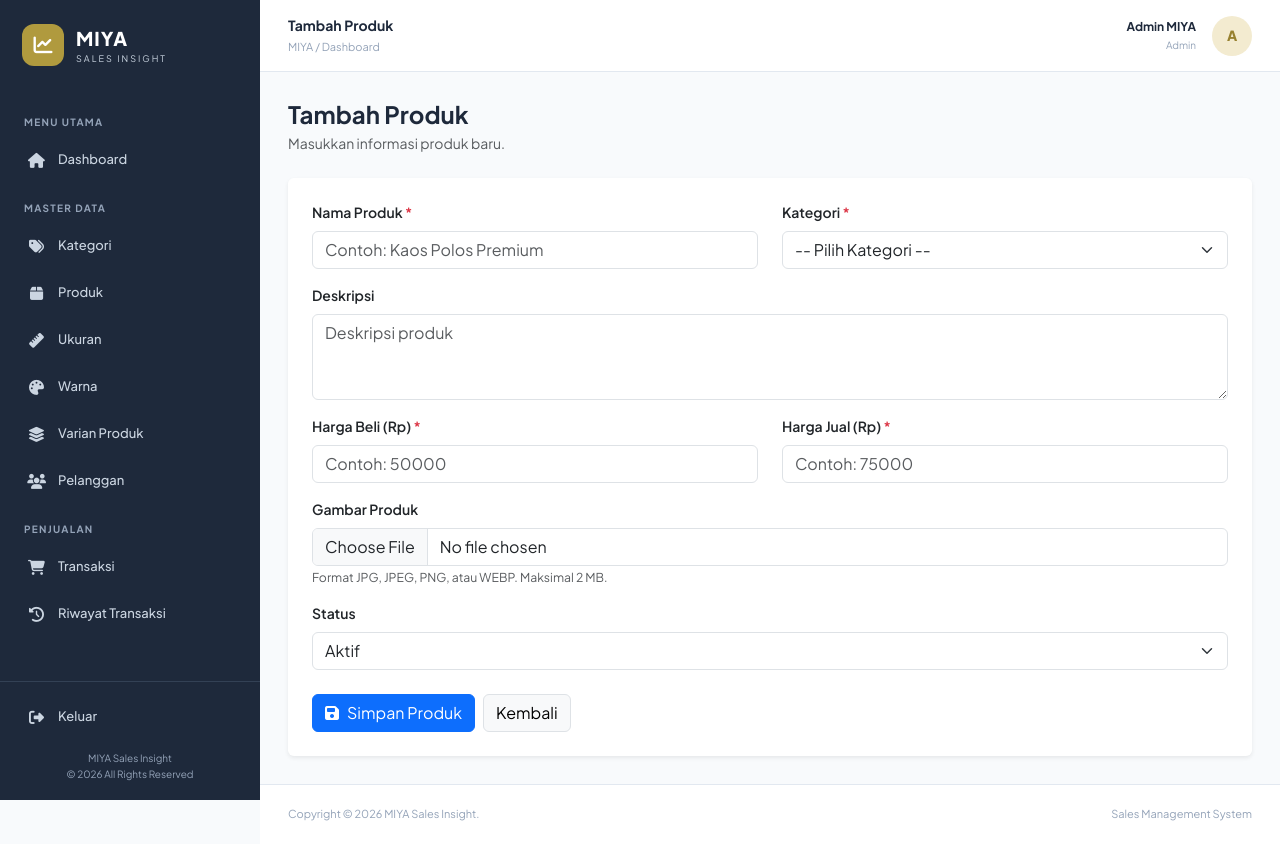
After one commit to saidsudirman/sales-insight, a Laravel app: page /admin/produks/create in a window 1280 px wide. The commit adds this page. Run offline with Laravel 12, Linux system fonts and the light colour scheme; a user stored in the database is signed in; data comes from the database, SQL or seed files in the repository; data that the repository does not hold is empty.

Commit message:
fiks CRUD Produk

```diff
--- /dev/null
+++ b/app/Http/Controllers/Admin/ProdukController.php
@@ -0,0 +1,139 @@
+<?php
+
+namespace App\Http\Controllers\Admin;
+
+use App\Http\Controllers\Controller;
+use App\Models\Kategori;
+use App\Models\Produk;
+use Illuminate\Http\Request;
+use Illuminate\Support\Facades\Storage;
+use Illuminate\Support\Str;
+use Illuminate\Validation\Rule;
+
+class ProdukController extends Controller
+{
+    public function index()
+    {
+        $produks = Produk::with('kategori')
+            ->latest()
+            ->paginate(10);
+
+        return view('admin.produks.index', compact('produks'));
+    }
+
+    public function create()
+    {
+        $kategoris = Kategori::where('status', true)
+            ->orderBy('nama_kategori')
+            ->get();
+
+        return view('admin.produks.create', compact('kategoris'));
+    }
+
+    public function store(Request $request)
+    {
+        $validated = $request->validate([
+            'nama_produk' => ['required', 'string', 'max:255'],
+            'kategori_id' => [
+                'required',
+                Rule::exists('kategoris', 'id')->where('status', true),
+            ],
+            'deskripsi' => ['nullable', 'string'],
+            'harga_beli' => ['required', 'numeric', 'min:0'],
+            'harga_jual' => ['required', 'numeric', 'min:0'],
+            'gambar' => ['required', 'image', 'mimes:jpg,jpeg,png,webp', 'max:2048'],
+            'status' => ['required', 'boolean'],
+        ]);
+
+        do {
+            $kodeProduk = 'PRD-' . strtoupper(Str::random(8));
+        } while (Produk::where('kode_produk', $kodeProduk)->exists());
+
+        $validated['kode_produk'] = $kodeProduk;
+
+        if ($request->hasFile('gambar')) {
+            $validated['gambar'] = $request->file('gambar')
+                ->store('produk', 'public');
+        }
+
+        Produk::create($validated);
+
+        return redirect()
+            ->route('admin.produks.index')
+            ->with('success', 'Produk berhasil ditambahkan.');
+    }
+
+    public function edit(Produk $produk)
+    {
+        $kategoris = Kategori::where('status', true)
+            ->orWhere('id', $produk->kategori_id)
+            ->orderBy('nama_kategori')
+            ->get();
+
+        return view('admin.produks.edit', compact('produk', 'kategoris'));
+    }
+
+    public function update(Request $request, Produk $produk)
+    {
+        $validated = $request->validate([
+            'nama_produk' => ['required', 'string', 'max:255'],
+            'kategori_id' => [
+                'required',
+                Rule::exists('kategoris', 'id'),
+            ],
+            'deskripsi' => ['nullable', 'string'],
+            'harga_beli' => ['required', 'numeric', 'min:0'],
+            'harga_jual' => ['required', 'numeric', 'min:0'],
+            'gambar' => ['nullable', 'image', 'mimes:jpg,jpeg,png,webp', 'max:2048'],
+            'status' => ['required', 'boolean'],
+        ]);
+
+        if ($request->hasFile('gambar')) {
+            if ($produk->gambar) {
+                Storage::disk('public')->delete($produk->gambar);
+            }
+
+            $validated['gambar'] = $request->file('gambar')
+                ->store('produk', 'public');
+        }
+
+        $produk->update($validated);
+
+        return redirect()
+            ->route('admin.produks.index')
+            ->with('success', 'Produk berhasil diperbarui.');
+    }
+
+    public function destroy(Produk $produk)
+    {
+        // Lindungi riwayat varian dan transaksi produk.
+        if ($produk->varianProduks()->exists()) {
+            return back()->with(
+                'error',
+                'Produk tidak dapat dihapus karena sudah memiliki varian produk.'
+            );
+        }
+
+        if ($produk->gambar) {
+            Storage::disk('public')->delete($produk->gambar);
+        }
+
+        $produk->delete();
+
+        return redirect()
+            ->route('admin.produks.index')
+            ->with('success', 'Produk berhasil dihapus.');
+    }
+
+    public function toggleStatus(Produk $produk)
+    {
+        $produk->update([
+            'status' => !$produk->status,
+        ]);
+
+        return back()->with(
+            'success',
+            'Status produk berhasil diperbarui.'
+        );
+    }
+}
--- /dev/null
+++ b/resources/views/admin/produks/create.blade.php
@@ -0,0 +1,157 @@
+
+@extends('layouts.admin')
+
+@section('title', 'Tambah Produk')
+@section('page-title', 'Tambah Produk')
+
+@section('content')
+<div class="container-fluid px-0">
+
+    <div class="mb-4">
+        <h4 class="fw-bold mb-1">Tambah Produk</h4>
+        <p class="text-muted mb-0">Masukkan informasi produk baru.</p>
+    </div>
+
+    <div class="card border-0 shadow-sm">
+        <div class="card-body p-4">
+
+            <form action="{{ route('admin.produks.store') }}"
+                  method="POST"
+                  enctype="multipart/form-data">
+                @csrf
+
+                <div class="row">
+                    <div class="col-md-6 mb-3">
+                        <label class="form-label fw-semibold">Nama Produk <span class="text-danger">*</span></label>
+                        <input type="text"
+                               name="nama_produk"
+                               class="form-control @error('nama_produk') is-invalid @enderror"
+                               value="{{ old('nama_produk') }}"
+                               placeholder="Contoh: Kaos Polos Premium"
+                               required>
+                        @error('nama_produk')
+                            <div class="invalid-feedback">{{ $message }}</div>
+                        @enderror
+                    </div>
+
+                    <div class="col-md-6 mb-3">
+                        <label class="form-label fw-semibold">Kategori <span class="text-danger">*</span></label>
+                        <select name="kategori_id"
+                                class="form-select @error('kategori_id') is-invalid @enderror"
+                                required>
+                            <option value="">-- Pilih Kategori --</option>
+                            @foreach($kategoris as $kategori)
+                                <option value="{{ $kategori->id }}"
+                                    {{ old('kategori_id') == $kategori->id ? 'selected' : '' }}>
+                                    {{ $kategori->nama_kategori }}
+                                </option>
+                            @endforeach
+                        </select>
+                        @error('kategori_id')
+                            <div class="invalid-feedback">{{ $message }}</div>
+                        @enderror
+                    </div>
+                </div>
+
+                <div class="mb-3">
+                    <label class="form-label fw-semibold">Deskripsi</label>
+                    <textarea name="deskripsi"
+                              class="form-control"
+                              rows="3"
+                              placeholder="Deskripsi produk">{{ old('deskripsi') }}</textarea>
+                </div>
+
+                <div class="row">
+                    <div class="col-md-6 mb-3">
+                        <label class="form-label fw-semibold">Harga Beli (Rp) <span class="text-danger">*</span></label>
+                        <input type="number"
+                               name="harga_beli"
+                               class="form-control @error('harga_beli') is-invalid @enderror"
+                               value="{{ old('harga_beli') }}"
+                               min="0"
+                               step="0.01"
+                               placeholder="Contoh: 50000"
+                               required>
+                        @error('harga_beli')
+                            <div class="invalid-feedback">{{ $message }}</div>
+                        @enderror
+                    </div>
+
+                    <div class="col-md-6 mb-3">
+                        <label class="form-label fw-semibold">Harga Jual (Rp) <span class="text-danger">*</span></label>
+                        <input type="number"
+                               name="harga_jual"
+                               class="form-control @error('harga_jual') is-invalid @enderror"
+                               value="{{ old('harga_jual') }}"
+                               min="0"
+                               step="0.01"
+                               placeholder="Contoh: 75000"
+                               required>
+                        @error('harga_jual')
+                            <div class="invalid-feedback">{{ $message }}</div>
+                        @enderror
+                    </div>
+                </div>
+
+                <div class="mb-3">
+                    <label class="form-label fw-semibold">Gambar Produk</label>
+                    <input type="file"
+                           name="gambar"
+                           id="gambar"
+                           class="form-control @error('gambar') is-invalid @enderror"
+                           accept=".jpg,.jpeg,.png,.webp">
+                    <small class="text-muted">Format JPG, JPEG, PNG, atau WEBP. Maksimal 2 MB.</small>
+                    @error('gambar')
+                        <div class="invalid-feedback">{{ $message }}</div>
+                    @enderror
+
+                    <div class="mt-3">
+                        <img id="preview-gambar"
+                             src="#"
+                             alt="Preview gambar"
+                             class="rounded border d-none"
+                             style="width:150px;height:150px;object-fit:cover;">
+                    </div>
+                </div>
+
+                <div class="mb-4">
+                    <label class="form-label fw-semibold">Status</label>
+                    <select name="status" class="form-select" required>
+                        <option value="1" {{ old('status', '1') == '1' ? 'selected' : '' }}>Aktif</option>
+                        <option value="0" {{ old('status') == '0' ? 'selected' : '' }}>Nonaktif</option>
+                    </select>
+                </div>
+
+                <div class="d-flex gap-2">
+                    <button type="submit" class="btn btn-primary">
+                        <i class="fas fa-save me-2"></i>Simpan Produk
+                    </button>
+
+                    <a href="{{ route('admin.produks.index') }}"
+                       class="btn btn-light border">
+                        Kembali
+                    </a>
+                </div>
+
+            </form>
+        </div>
+    </div>
+</div>
+@endsection
+
+@push('scripts')
+<script>
+    document.getElementById('gambar').addEventListener('change', function(event) {
+        const preview = document.getElementById('preview-gambar');
+        const file = event.target.files[0];
+
+        if (file) {
+            preview.src = URL.createObjectURL(file);
+            preview.classList.remove('d-none');
+        } else {
+            preview.src = '#';
+            preview.classList.add('d-none');
+        }
+    });
+</script>
+@endpush
--- a/resources/views/layouts/admin.blade.php
+++ b/resources/views/layouts/admin.blade.php
@@ -518,7 +518,7 @@
                     <span>Kategori</span>
                 </a>
 
-                <a href="#" class="sidebar-link">
+                <a href="{{ route('admin.produks.index') }}" class="sidebar-link">
                     <i class="fa-solid fa-box"></i>
                     <span>Produk</span>
                 </a>
--- a/routes/web.php
+++ b/routes/web.php
@@ -1,6 +1,7 @@
 <?php
 
 use App\Http\Controllers\Admin\KategoriController;
+use App\Http\Controllers\Admin\ProdukController;
 use App\Http\Controllers\Admin\UkuranController;
 use App\Http\Controllers\Admin\WarnaController;
 use App\Http\Controllers\AuthController;
@@ -58,12 +59,19 @@ Route::middleware('auth')->group(function () {
             Route::resource('ukurans', UkuranController::class)
                 ->except(['show']);
 
-                Route::patch('/warnas/{warna}/toggle-status', [
-    WarnaController::class,
+            Route::patch('/warnas/{warna}/toggle-status', [
+                WarnaController::class,
+                'toggleStatus'
+            ])->name('warnas.toggle-status');
+
+            Route::resource('warnas', WarnaController::class)
+                ->except(['show']);
+                Route::patch('/produks/{produk}/toggle-status', [
+    ProdukController::class,
     'toggleStatus'
-])->name('warnas.toggle-status');
+])->name('produks.toggle-status');
 
-Route::resource('warnas', WarnaController::class)
+Route::resource('produks', ProdukController::class)
     ->except(['show']);
         });
 
```
Also changed, not shown: app/Http/Controllers/Admin/VarianProdukController.php (added, +11 -0 lines), resources/views/admin/produks/edit.blade.php (added, +179 -0 lines), resources/views/admin/produks/index.blade.php (added, +165 -0 lines).
